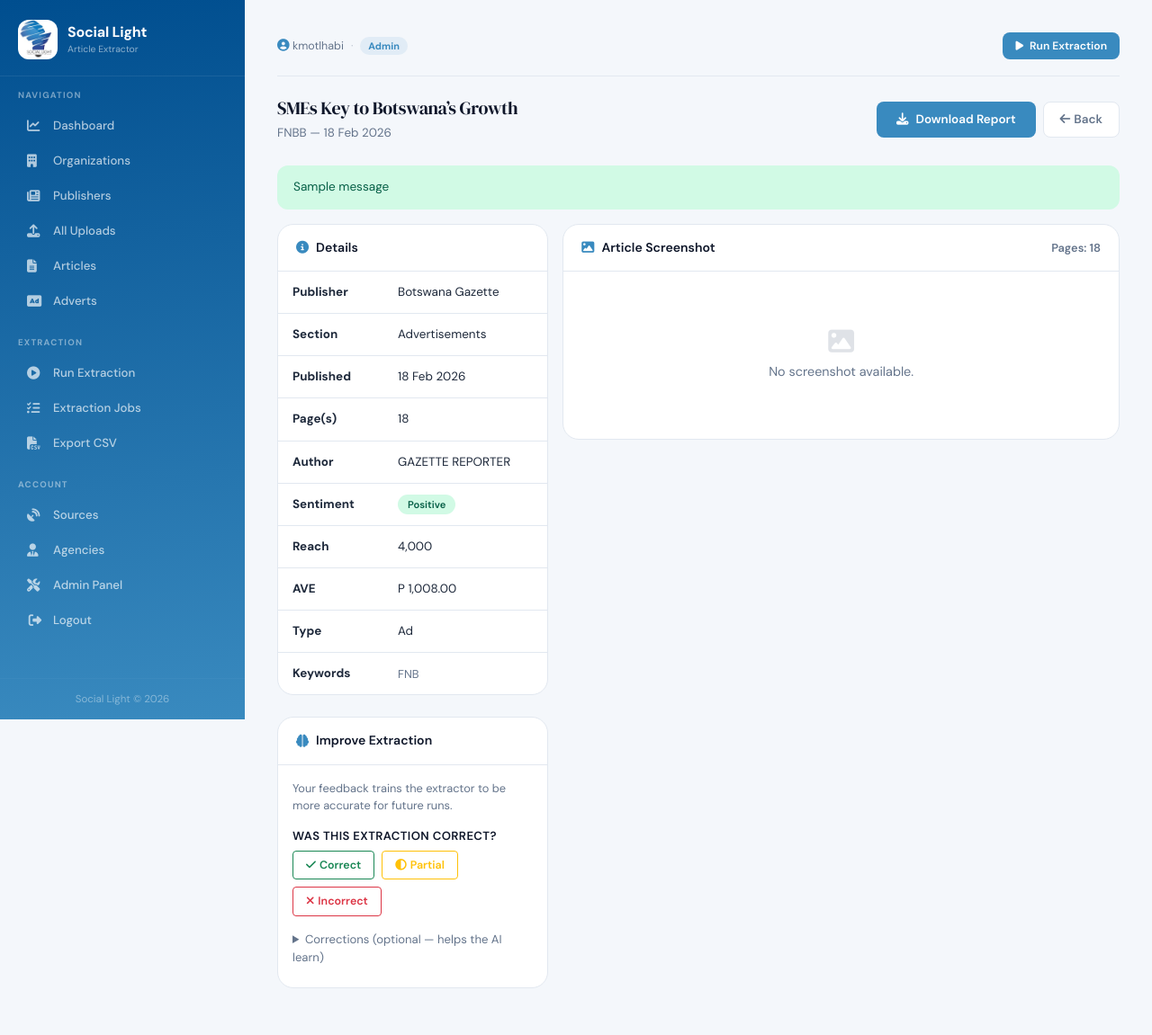
After one commit to Social-Light/article-extractor, a Django app: page /organisations/article/8/ in a window 1280 px wide. The commit adds this page. Shown: the whole page at 90% size. Run offline with Django 5.2, Linux system fonts and the light colour scheme; a user stored in the database is signed in; data comes from the database, SQL or seed files in the repository; tables that the repository leaves empty hold one stand-in row (values such as "Sample post"); one stand-in notice (Sample message) is shown; parts of the project's set-up code (start-up, migrations or seed data) failed here and were passed over.

Commit message:
Add model feedback

```diff
--- a/organisations/urls.py
+++ b/organisations/urls.py
@@ -43,6 +43,7 @@ urlpatterns = [
     path('all-articles/', views.all_articles, name='all_articles'),
     path('all-adverts/', views.all_adverts, name='all_adverts'),
     path('article/<int:article_id>/', views.article_detail, name='article_detail'),
+    path('article/<int:article_id>/feedback/', views.submit_feedback, name='article_feedback'),
     path('article/<int:article_id>/download/', views.download_report, name='download_report'),
     path('export-csv/', views.export_articles_csv, name='export_csv'),
 ]
--- a/organisations/views.py
+++ b/organisations/views.py
@@ -569,7 +569,56 @@ def all_adverts(request):
 def article_detail(request, article_id):
     """View article details"""
     article = get_object_or_404(ExtractedArticle, id=article_id)
-    return render(request, 'organisations/article_detail.html', {'article': article})
+
+    screenshot_url = None
+    if article.screenshot_path and os.path.exists(article.screenshot_path):
+        rel = os.path.relpath(article.screenshot_path, str(settings.MEDIA_ROOT))
+        screenshot_url = settings.MEDIA_URL + rel.replace(os.sep, '/')
+
+    user_feedback = article.feedback.filter(submitted_by=request.user).first()
+
+    return render(request, 'organisations/article_detail.html', {
+        'article': article,
+        'screenshot_url': screenshot_url,
+        'user_feedback': user_feedback,
+    })
+
+
+@login_required
+def submit_feedback(request, article_id):
+    """Submit or update feedback for an extracted article to improve future extractions."""
+    article = get_object_or_404(ExtractedArticle, id=article_id)
+
+    if request.method != 'POST':
+        return redirect('organisations:article_detail', article_id=article_id)
+
+    verdict = request.POST.get('verdict')
+    if verdict not in ('correct', 'partial', 'incorrect'):
+        messages.error(request, 'Invalid feedback.')
+        return redirect('organisations:article_detail', article_id=article_id)
+
+    from .models import ExtractionFeedback
+
+    ExtractionFeedback.objects.update_or_create(
+        article=article,
+        submitted_by=request.user,
+        defaults={
+            'verdict': verdict,
+            'corrected_title': request.POST.get('corrected_title', '').strip(),
+            'corrected_section': request.POST.get('corrected_section', '').strip(),
+            'corrected_sentiment': request.POST.get('corrected_sentiment', '').strip(),
+            'notes': request.POST.get('notes', '').strip(),
+        }
+    )
+
+    try:
+        from .learning import LearningEngine
+        LearningEngine().update_from_feedback(article.organisation)
+    except Exception as e:
+        print(f"Learning model update failed: {e}")
+
+    messages.success(request, 'Feedback saved — thank you!')
+    return redirect('organisations:article_detail', article_id=article_id)
 
 
 @login_required
--- /dev/null
+++ b/templates/organisations/article_detail.html
@@ -0,0 +1,162 @@
+{% extends 'base.html' %}
+{% load humanize %}
+
+{% block title %}{{ article.title|truncatechars:60 }} — Social Light{% endblock %}
+
+{% block content %}
+<div class="page-header d-flex align-items-center justify-content-between flex-wrap gap-2">
+    <div>
+        <h1 style="font-size:1.25rem;line-height:1.3">{{ article.title }}</h1>
+        <p>{{ article.organisation.name }} &mdash; {{ article.publication_date|default:"Date unknown" }}</p>
+    </div>
+    <div class="d-flex gap-2 flex-wrap">
+        {% if article.report_path %}
+        <a href="{% url 'organisations:download_report' article_id=article.id %}" class="btn btn-primary">
+            <i class="fas fa-download me-2"></i>Download Report
+        </a>
+        {% endif %}
+        <a href="javascript:history.back()" class="btn btn-outline-secondary">
+            <i class="fas fa-arrow-left me-1"></i>Back
+        </a>
+    </div>
+</div>
+
+{% if messages %}
+{% for msg in messages %}
+<div class="alert alert-{{ msg.tags|default:'info' }} mb-3">{{ msg }}</div>
+{% endfor %}
+{% endif %}
+
+<div class="row g-3">
+
+    <!-- Left column: details + feedback -->
+    <div class="col-md-4">
+
+        <div class="section-card">
+            <div class="section-header">
+                <span class="section-title"><i class="fas fa-info-circle"></i> Details</span>
+            </div>
+            <table class="data-table">
+                <tbody>
+                    <tr><td><strong>Publisher</strong></td><td>{{ article.publisher_name }}</td></tr>
+                    <tr><td><strong>Section</strong></td><td>{{ article.section }}</td></tr>
+                    <tr><td><strong>Published</strong></td><td>{{ article.publication_date|default:"—" }}</td></tr>
+                    <tr><td><strong>Page(s)</strong></td><td>{{ article.pages|default:article.page }}</td></tr>
+                    <tr><td><strong>Author</strong></td><td>{{ article.author|default:"—" }}</td></tr>
+                    <tr>
+                        <td><strong>Sentiment</strong></td>
+                        <td>
+                            {% if article.sentiment == 'Positive' %}<span class="badge-success">Positive</span>
+                            {% elif article.sentiment == 'Negative' %}<span class="badge-danger">Negative</span>
+                            {% else %}<span class="badge-secondary">Neutral</span>{% endif %}
+                        </td>
+                    </tr>
+                    <tr><td><strong>Reach</strong></td><td>{{ article.reach|intcomma }}</td></tr>
+                    <tr><td><strong>AVE</strong></td><td>P {{ article.ave|floatformat:2|intcomma }}</td></tr>
+                    <tr><td><strong>Type</strong></td><td>{{ article.extraction_type }}</td></tr>
+                    <tr>
+                        <td><strong>Keywords</strong></td>
+                        <td style="font-size:.8rem;color:var(--text-muted)">{{ article.keywords_matched|default:"—" }}</td>
+                    </tr>
+                </tbody>
+            </table>
+        </div>
+
+        <!-- Feedback card -->
+        <div class="section-card mt-3">
+            <div class="section-header">
+                <span class="section-title"><i class="fas fa-brain"></i> Improve Extraction</span>
+            </div>
+            <div style="padding:1rem">
+                <p style="font-size:.8rem;color:var(--text-muted);margin-bottom:.75rem">
+                    Your feedback trains the extractor to be more accurate for future runs.
+                </p>
+
+                {% if user_feedback %}
+                <div class="alert alert-info mb-3" style="font-size:.8rem">
+                    <i class="fas fa-check-circle me-1"></i>
+                    You rated this <strong>{{ user_feedback.get_verdict_display }}</strong>.
+                    Submit again below to update.
+                </div>
+                {% endif %}
+
+                <form method="post" action="{% url 'organisations:article_feedback' article_id=article.id %}">
+                    {% csrf_token %}
+
+                    <div class="mb-3">
+                        <label class="form-label" style="font-size:.82rem;font-weight:600">
+                            Was this extraction correct?
+                        </label>
+                        <div class="d-flex gap-2 flex-wrap">
+                            <button type="submit" name="verdict" value="correct"
+                                class="btn btn-sm {% if user_feedback.verdict == 'correct' %}btn-success{% else %}btn-outline-success{% endif %}">
+                                <i class="fas fa-check me-1"></i>Correct
+                            </button>
+                            <button type="submit" name="verdict" value="partial"
+                                class="btn btn-sm {% if user_feedback.verdict == 'partial' %}btn-warning{% else %}btn-outline-warning{% endif %}">
+                                <i class="fas fa-adjust me-1"></i>Partial
+                            </button>
+                            <button type="submit" name="verdict" value="incorrect"
+                                class="btn btn-sm {% if user_feedback.verdict == 'incorrect' %}btn-danger{% else %}btn-outline-danger{% endif %}">
+                                <i class="fas fa-times me-1"></i>Incorrect
+                            </button>
+                        </div>
+                    </div>
+
+                    <details {% if user_feedback and user_feedback.verdict != 'correct' %}open{% endif %} style="font-size:.82rem">
+                        <summary style="cursor:pointer;color:var(--text-muted);margin-bottom:.5rem">
+                            Corrections (optional — helps the AI learn)
+                        </summary>
+                        <div class="mt-2 d-flex flex-column gap-2">
+                            <input type="text" name="corrected_title" class="form-control form-control-sm"
+                                   placeholder="Correct title"
+                                   value="{{ user_feedback.corrected_title|default:'' }}">
+                            <input type="text" name="corrected_section" class="form-control form-control-sm"
+                                   placeholder="Correct section (e.g. Business, Politics)"
+                                   value="{{ user_feedback.corrected_section|default:'' }}">
+                            <select name="corrected_sentiment" class="form-select form-select-sm">
+                                <option value="">— Correct sentiment —</option>
+                                <option value="Positive" {% if user_feedback.corrected_sentiment == 'Positive' %}selected{% endif %}>Positive</option>
+                                <option value="Neutral"  {% if user_feedback.corrected_sentiment == 'Neutral'  %}selected{% endif %}>Neutral</option>
+                                <option value="Negative" {% if user_feedback.corrected_sentiment == 'Negative' %}selected{% endif %}>Negative</option>
+                            </select>
+                            <textarea name="notes" class="form-control form-control-sm" rows="2"
+                                      placeholder="Any other notes">{{ user_feedback.notes|default:'' }}</textarea>
+                            <button type="submit" name="verdict"
+                                    value="{{ user_feedback.verdict|default:'partial' }}"
+                                    class="btn btn-sm btn-primary">
+                                <i class="fas fa-save me-1"></i>Save corrections
+                            </button>
+                        </div>
+                    </details>
+                </form>
+            </div>
+        </div>
+
+    </div>
+
+    <!-- Right column: screenshot -->
+    <div class="col-md-8">
+        <div class="section-card">
+            <div class="section-header">
+                <span class="section-title"><i class="fas fa-image"></i> Article Screenshot</span>
+                {% if article.pages %}
+                <span style="font-size:.8rem;color:var(--text-muted)">Pages: {{ article.pages }}</span>
+                {% endif %}
+            </div>
+            <div style="padding:1rem;text-align:center">
+                {% if screenshot_url %}
+                <img src="{{ screenshot_url }}" alt="Article screenshot"
+                     style="max-width:100%;border:1px solid var(--border-color);border-radius:4px">
+                {% else %}
+                <div style="color:var(--text-muted);padding:3rem 0;font-size:.9rem">
+                    <i class="fas fa-image fa-2x mb-2 d-block" style="opacity:.2"></i>
+                    No screenshot available.
+                </div>
+                {% endif %}
+            </div>
+        </div>
+    </div>
+
+</div>
+{% endblock %}
```
Also changed, not shown: article_extractor/extractor.py (+47 -19 lines), dashboard/views.py (+19 -9 lines), organisations/learning.py (added, +67 -0 lines), organisations/models.py (+51 -0 lines), templates/dashboard/index.html (+57 -10 lines), templates/users/create_agency.html (+41 -11 lines).
